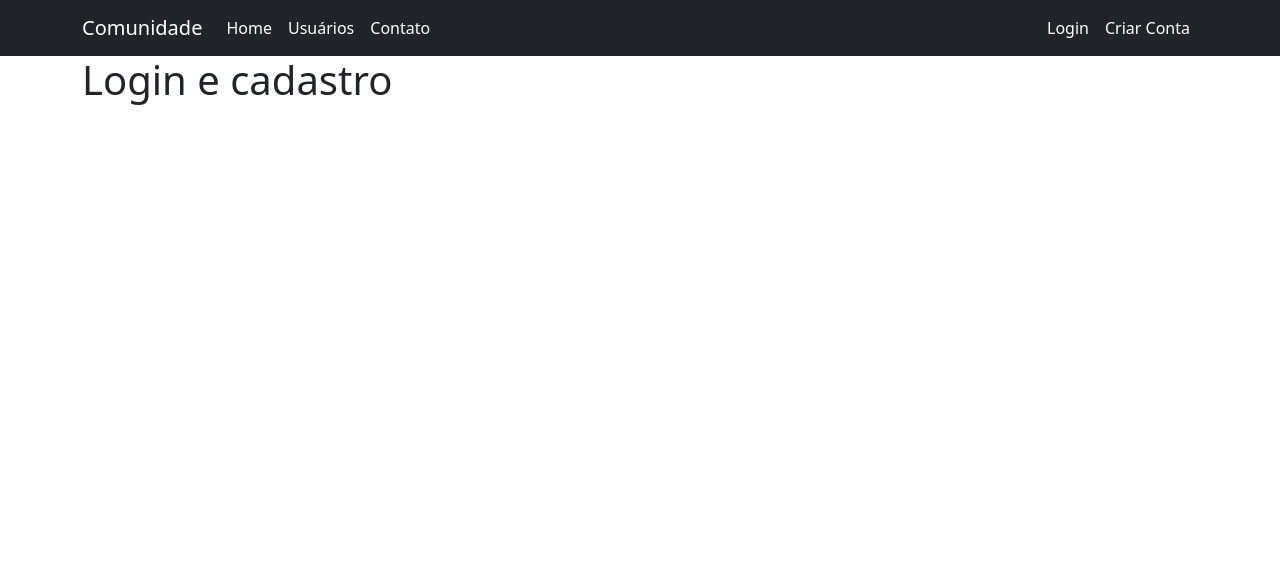
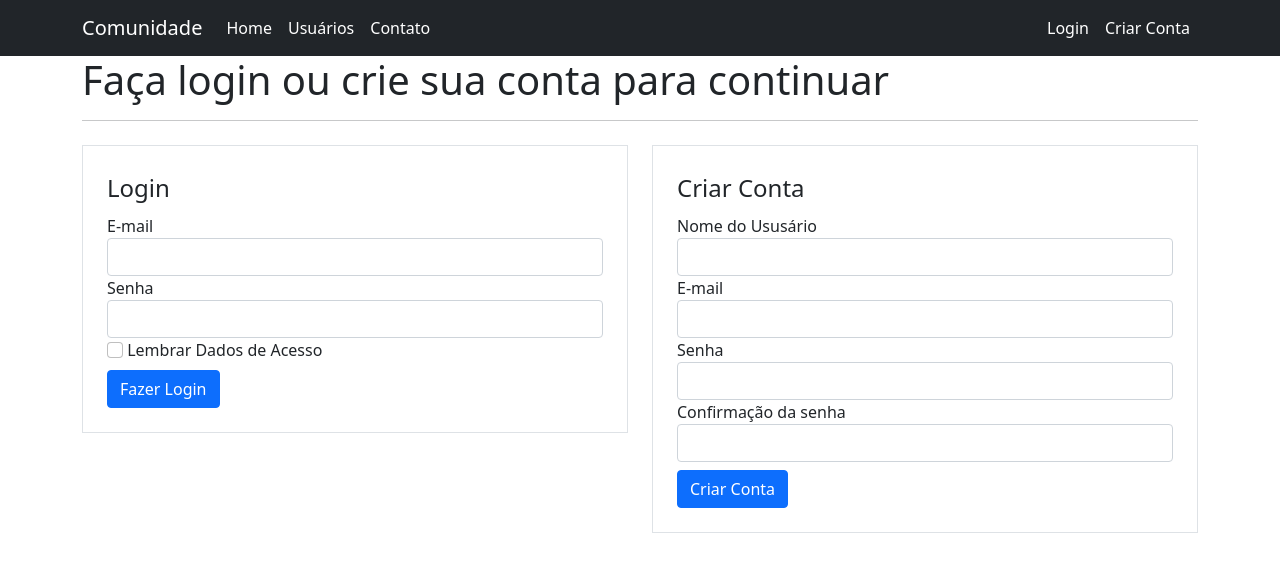
Before and after one commit to BorisBass/comunidade, a Flask app: page /login in a window 1280 px wide. Shown: the top 572 px of the page. Run offline with Flask 2, Linux system fonts and the light colour scheme.

Commit message:
primeiros ṕassos

```diff
--- /dev/null
+++ b/forms.py
@@ -0,0 +1,24 @@
+from flask_wtf import FlaskForm
+from wtforms import StringField, PasswordField, SubmitField, BooleanField
+from wtforms.validators import DataRequired, Length, Email, EqualTo
+
+
+class FormCriarConta(FlaskForm):
+    username = StringField('Nome do Ususário', validators=[DataRequired()])
+    email = StringField('E-mail', validators=[DataRequired(), Email()])
+    senha = PasswordField('Senha', validators=[DataRequired(), Length(6, 20)])
+    confirmacao_senha = PasswordField('Confirmação da senha', validators=[DataRequired(), EqualTo('senha')])
+    botao_submit_criarconta = SubmitField('Criar Conta')
+
+
+class FormLogin(FlaskForm):
+    email = StringField('E-mail', validators=[DataRequired(), Email()])
+    senha = PasswordField('Senha', validators=[DataRequired(), Length(6, 20)])
+    lembrar_dados = BooleanField('Lembrar Dados de Acesso')
+    botao_submit_login = SubmitField('Fazer Login')
+
+
+
+#caso dê esse erro
+#Exception: Install 'email_validator' for email validation support.
+#pip install email_validator
--- a/main.py
+++ b/main.py
@@ -1,9 +1,17 @@
-from flask import Flask, render_template, url_for
+from flask import Flask, render_template, url_for, request, flash, redirect
+from forms import FormLogin, FormCriarConta
+
 
 app = Flask(__name__)
 
 
 lista_usuarios = ['João', 'Maria', 'José', 'Tiago']
+
+
+app.config['SECRET_KEY'] = '239c3e6d6a1d2a9821fab3a5cceeadd5'
+#token de segurança gerado no console python pelos comandos:
+#import secrets
+#secrets.token_hex(16)
 
 
 @app.route('/')
@@ -21,9 +29,17 @@ def usuarios():
     return render_template('usuarios.html', lista_usuarios=lista_usuarios)
 
 
-@app.route('/login')
+@app.route('/login', methods=['GET', 'POST']) #tem relação com o post do form
 def login():
-    return render_template('login.html')
+    form_login=FormLogin()
+    form_criarconta=FormCriarConta()
+    if form_login.validate_on_submit() and 'botao_submit_login' in request.form:
+        flash(f'Login feito com sucesso no e-mail: {form_login.email.data}', 'alert-success')
+        return redirect(url_for('home'))
+    if form_criarconta.validate_on_submit() and 'botao_submit_criarconta' in request.form:
+        flash(f'Conta criada com sucessso para o e-mail: {form_criarconta.email.data}', 'alert-success')
+        return redirect(url_for('home'))
+    return render_template('login.html', form_login=form_login, form_criarconta=form_criarconta)
 
 
 if __name__ == '__main__':
--- a/templates/base.html
+++ b/templates/base.html
@@ -13,6 +13,19 @@
 
         {% include 'navbar.html' %}
 
+        <div class="container">
+            {% with mensagens = get_flashed_messages(with_categories=True) %}
+                {% if mensagens %}
+                    {% for categoria, mensagem in mensagens %}
+                        <div class="alert {{ categoria }}"> <!-- tem a ver com isso aqui https://getbootstrap.com/docs/5.0/components/alerts/-->
+                            {{ mensagem }}
+                        </div>
+                    {% endfor %}
+                {% endif %}
+            {% endwith %}
+        </div>
+
+
         {% block body %}
         {% endblock %}
 
--- a/templates/login.html
+++ b/templates/login.html
@@ -3,7 +3,56 @@
 {% block body %}
 
     <div class="container">
-        <h1>Login e cadastro</h1>
+      <h1>Faça login ou crie sua conta para continuar</h1>
+      <hr>
+      <div class="row">
+        <div class="col">
+          <form method="POST" action="" class="border p-4 mt-2">
+            {{ form_login.csrf_token }}
+            <legend>Login</legend>
+            <fieldset>
+              <div class="form-group">
+                {{ form_login.email.label(class="form-control-label") }}
+                {{ form_login.email(class="form-control") }}
+              </div>
+              <div class="form-group">
+                {{ form_login.senha.label(class="form-control-label") }}
+                {{ form_login.senha(class="form-control") }}
+              </div>
+              <div class="form-group">
+                {{ form_login.lembrar_dados(class="form-check-input") }} {{ form_login.lembrar_dados.label(class="form-check-label") }}
+              </div>
+            </fieldset>
+            {{ form_login.botao_submit_login(class="btn btn-primary mt-2") }}
+        </form>
+        </div>
+        <div class="col">
+          <form method="POST" action="" class="border p-4 mt-2">
+            {{ form_criarconta.csrf_token }}
+            <legend>Criar Conta</legend>
+            <fieldset>
+              <div class="form-group">
+                {{ form_criarconta.username.label(class="form-control-label") }}
+                {{ form_criarconta.username(class="form-control") }}
+              </div>
+              <div class="form-group">
+                {{ form_criarconta.email.label(class="form-control-label") }}
+                {{ form_criarconta.email(class="form-control") }}
+              </div>
+              <div class="form-group">
+                {{ form_criarconta.senha.label(class="form-control-label") }}
+                {{ form_criarconta.senha(class="form-control") }}
+              </div>
+              <div class="form-group">
+                {{ form_criarconta.confirmacao_senha.label(class="form-control-label") }}
+                {{ form_criarconta.confirmacao_senha(class="form-control") }}
+              </div>
+            </fieldset>
+            {{ form_criarconta.botao_submit_criarconta(class="btn btn-primary mt-2") }}
+        </form>
+        </div>
+      </div>
     </div>
 
+
 {% endblock %}
```
